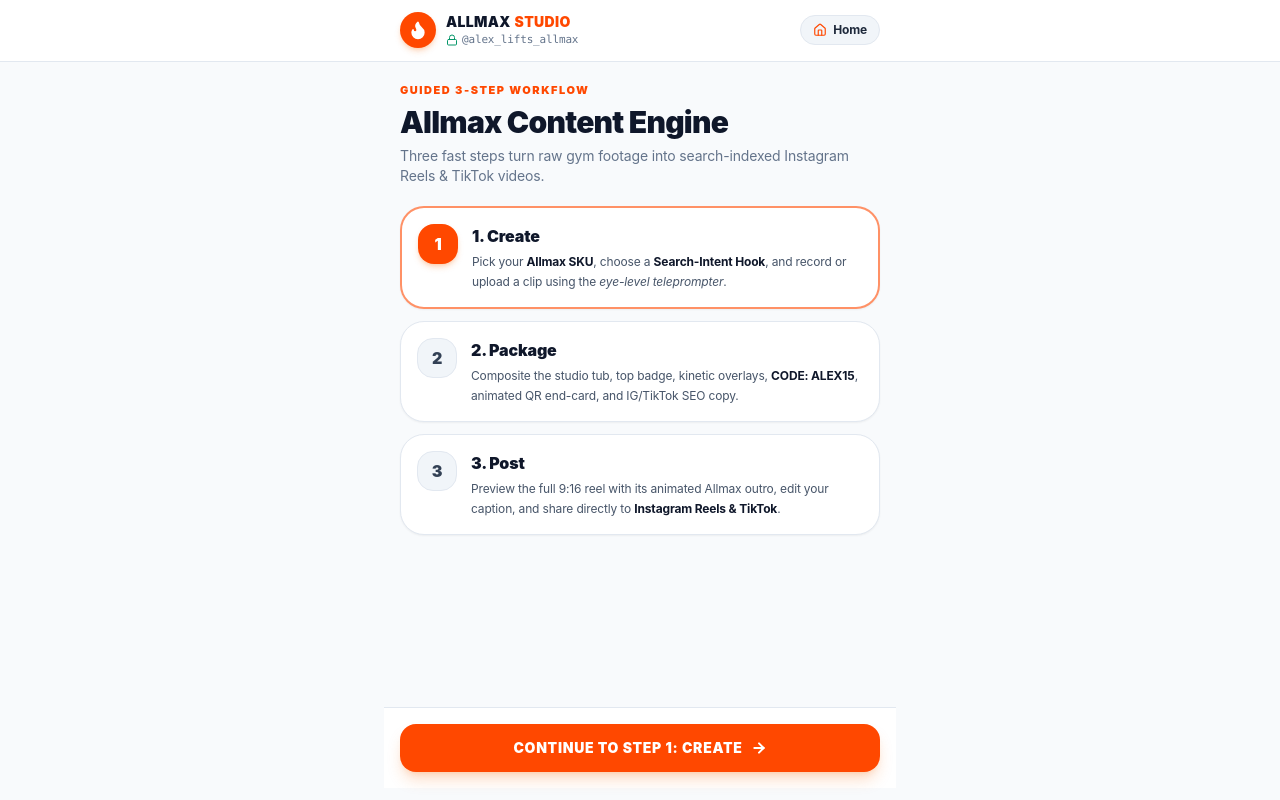
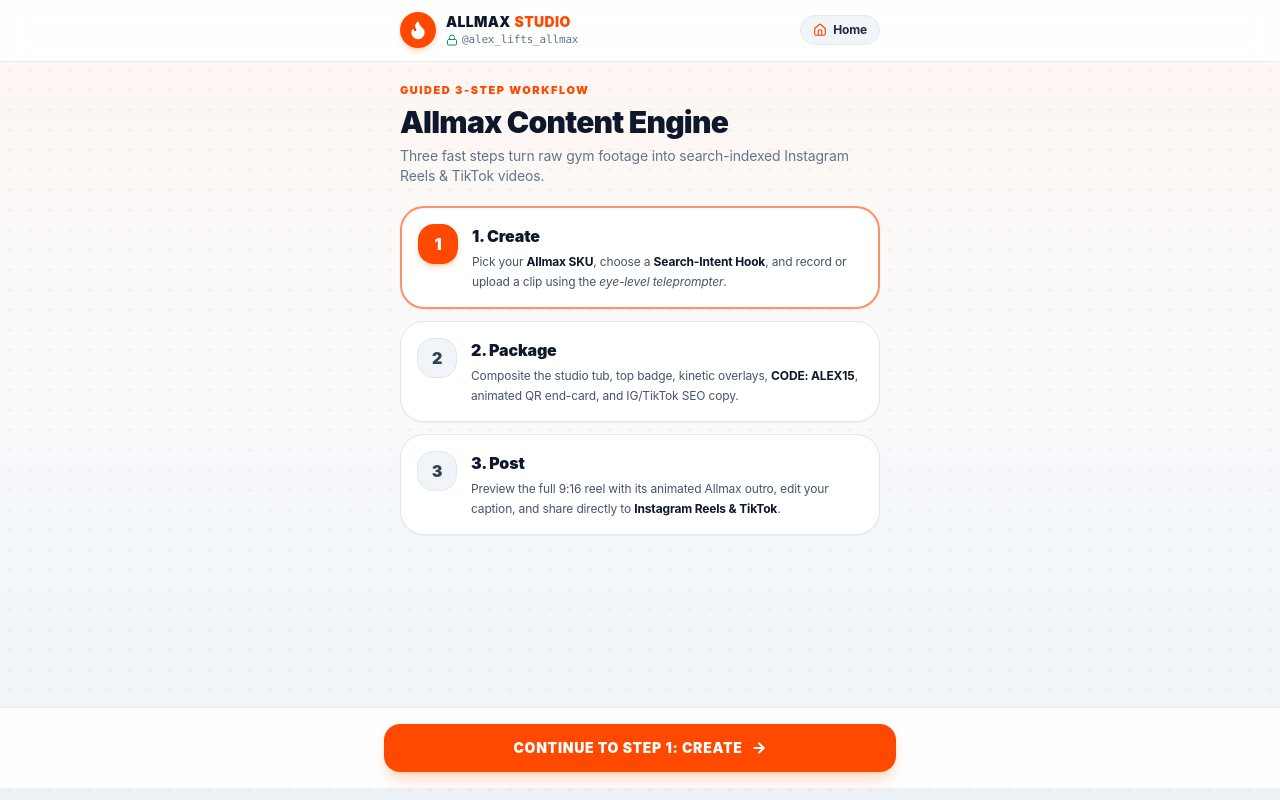
Before and after one commit to BhavyaVadaliya/Allmax-Media, a Next.js app: page / in a window 1280 px wide. Both pictures are taken after a click on the button 640 px from the left and 357 px from the top of the page. Built offline with nearby package versions, Linux system fonts and the light colour scheme.

Commit message:
style: enhance WorkflowOverviewScreen background with gradient, dot grid, and ambient glow

```diff
--- a/src/components/WorkflowOverviewScreen.tsx
+++ b/src/components/WorkflowOverviewScreen.tsx
@@ -18,9 +18,20 @@ export const WorkflowOverviewScreen: React.FC<WorkflowOverviewScreenProps> = ({
   const promoShort = profile.promoCode.split('•')[0].trim() || 'ALEX15';
 
   return (
-    <div className="h-full w-full bg-[#F8FAFC] text-slate-900 flex flex-col overflow-hidden select-none safe-bottom">
+    <div className="relative h-full w-full bg-gradient-to-b from-[#FFF6F1] via-[#F8FAFC] to-[#EEF2F6] text-slate-900 flex flex-col overflow-hidden select-none safe-bottom">
+      {/* Subtle Ambient Background Texture & Brand Glows */}
+      <div
+        className="pointer-events-none absolute inset-0 opacity-40"
+        style={{
+          backgroundImage: 'radial-gradient(#CBD5E1 1px, transparent 1px)',
+          backgroundSize: '20px 20px',
+        }}
+      />
+      <div className="pointer-events-none absolute -top-24 -right-24 w-72 h-72 rounded-full bg-[#FF4800]/12 blur-[85px]" />
+      <div className="pointer-events-none absolute bottom-16 -left-24 w-72 h-72 rounded-full bg-amber-400/12 blur-[90px]" />
+
       {/* Top Header (Matches Home & Studio Light Theme) */}
-      <header className="shrink-0 bg-white border-b border-slate-200 safe-top">
+      <header className="relative z-10 shrink-0 bg-white/90 backdrop-blur-md border-b border-slate-200/80 safe-top">
         <div className="px-4 py-3 flex items-center justify-between max-w-lg w-full mx-auto">
           <div className="flex items-center space-x-2.5">
             <div className="w-9 h-9 rounded-full bg-[#FF4800] flex items-center justify-center shadow-md shadow-orange-500/25">
@@ -50,7 +61,7 @@ export const WorkflowOverviewScreen: React.FC<WorkflowOverviewScreenProps> = ({
       </header>
 
       {/* Main Content */}
-      <main className="flex-1 min-h-0 overflow-y-auto scrollbar-none px-4 py-5 max-w-lg w-full mx-auto space-y-4">
+      <main className="relative z-10 flex-1 min-h-0 overflow-y-auto scrollbar-none px-4 py-5 max-w-lg w-full mx-auto space-y-4">
         {/* Heading Block */}
         <div className="space-y-1.5">
           <span className="text-[11px] font-black tracking-[0.14em] text-[#FF4800] uppercase block">
@@ -112,7 +123,8 @@ export const WorkflowOverviewScreen: React.FC<WorkflowOverviewScreenProps> = ({
       </main>
 
       {/* Bottom Continue CTA */}
-      <div className="shrink-0 bg-white border-t border-slate-200 p-3.5 sm:p-4 max-w-lg w-full mx-auto">
+      <div className="relative z-10 shrink-0 bg-white/90 backdrop-blur-md border-t border-slate-200/80 p-3.5 sm:p-4">
+        <div className="max-w-lg w-full mx-auto">
           <button
             onClick={onContinue}
             className="w-full py-3.5 px-4 rounded-2xl bg-[#FF4800] hover:bg-[#E63E00] text-white font-black text-xs sm:text-sm uppercase tracking-wider shadow-lg shadow-orange-500/25 transition-all active:scale-95 flex items-center justify-center space-x-2"
@@ -122,5 +134,6 @@ export const WorkflowOverviewScreen: React.FC<WorkflowOverviewScreenProps> = ({
           </button>
         </div>
       </div>
+    </div>
   );
 };
```
Lines whose indentation alone changed are shown as unchanged.
